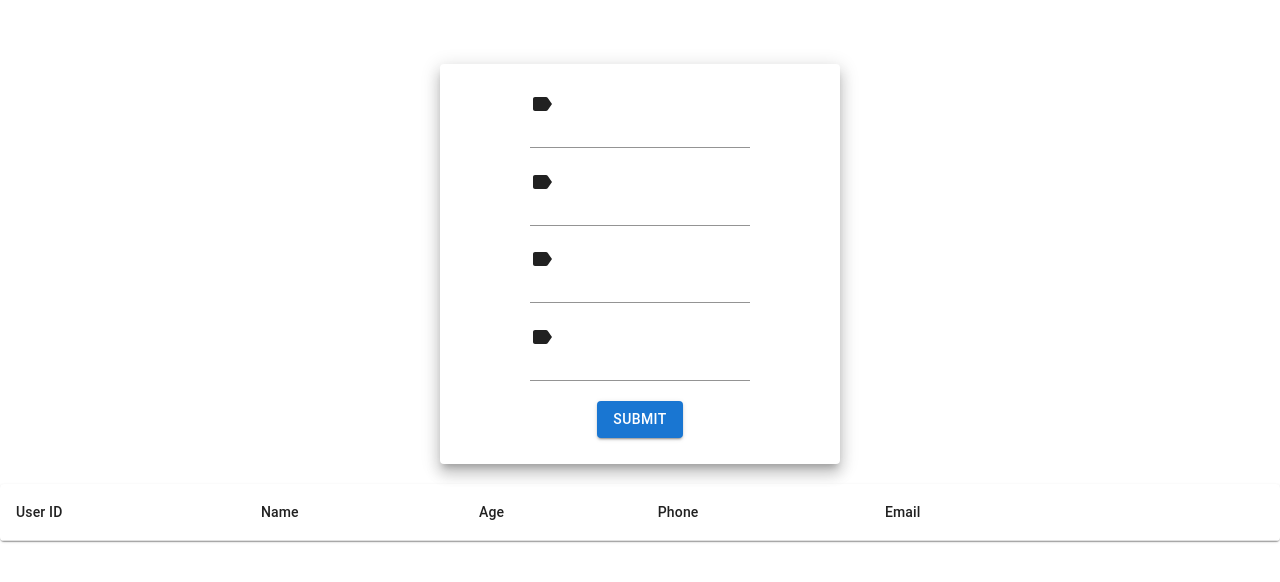
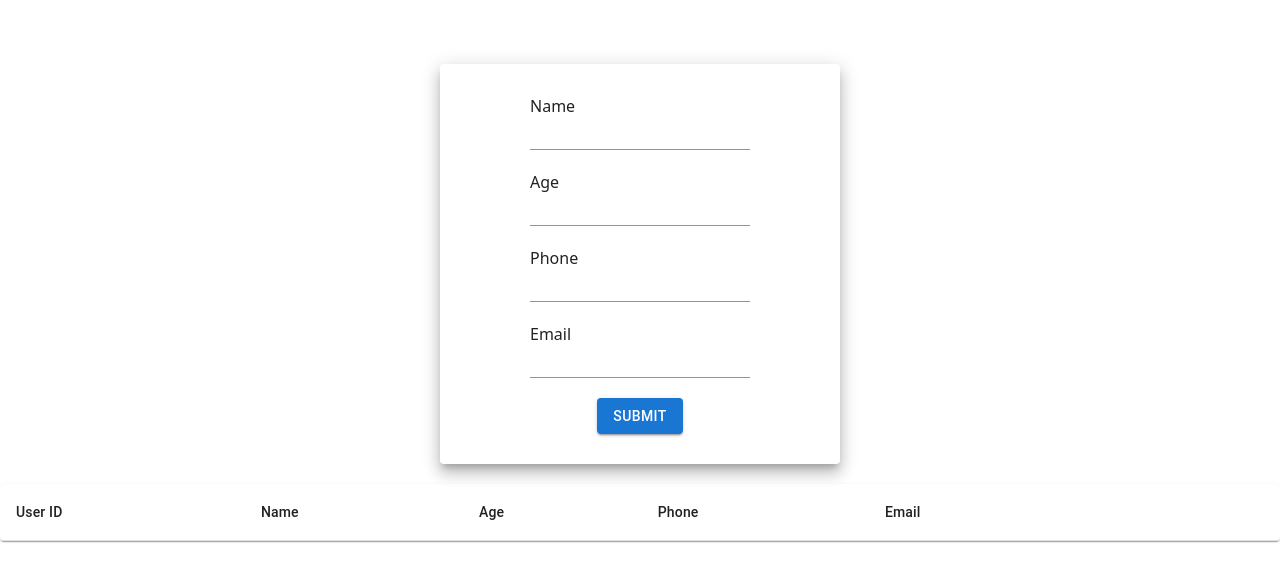
Before and after one commit to abinkhd/React-CRUD, a React (Create React App) app: page / in a window 1280 px wide. Shown: the top 582 px of the page. Built offline with nearby package versions, Linux system fonts and the light colour scheme.

Commit message:
label issue fixed

```diff
--- a/src/component/Input.jsx
+++ b/src/component/Input.jsx
@@ -1,4 +1,3 @@
-import { Label } from "@mui/icons-material";
 import { TextField } from "@mui/material";
 import React from "react";
 
@@ -13,7 +12,7 @@ const Input = ({
   return (
     <>
       <div>
-        <Label>{label}</Label>
+        <label>{label}</label>
         <TextField
           style={{ display: "flex", alignItems: "center" }}
           id={name}
```
